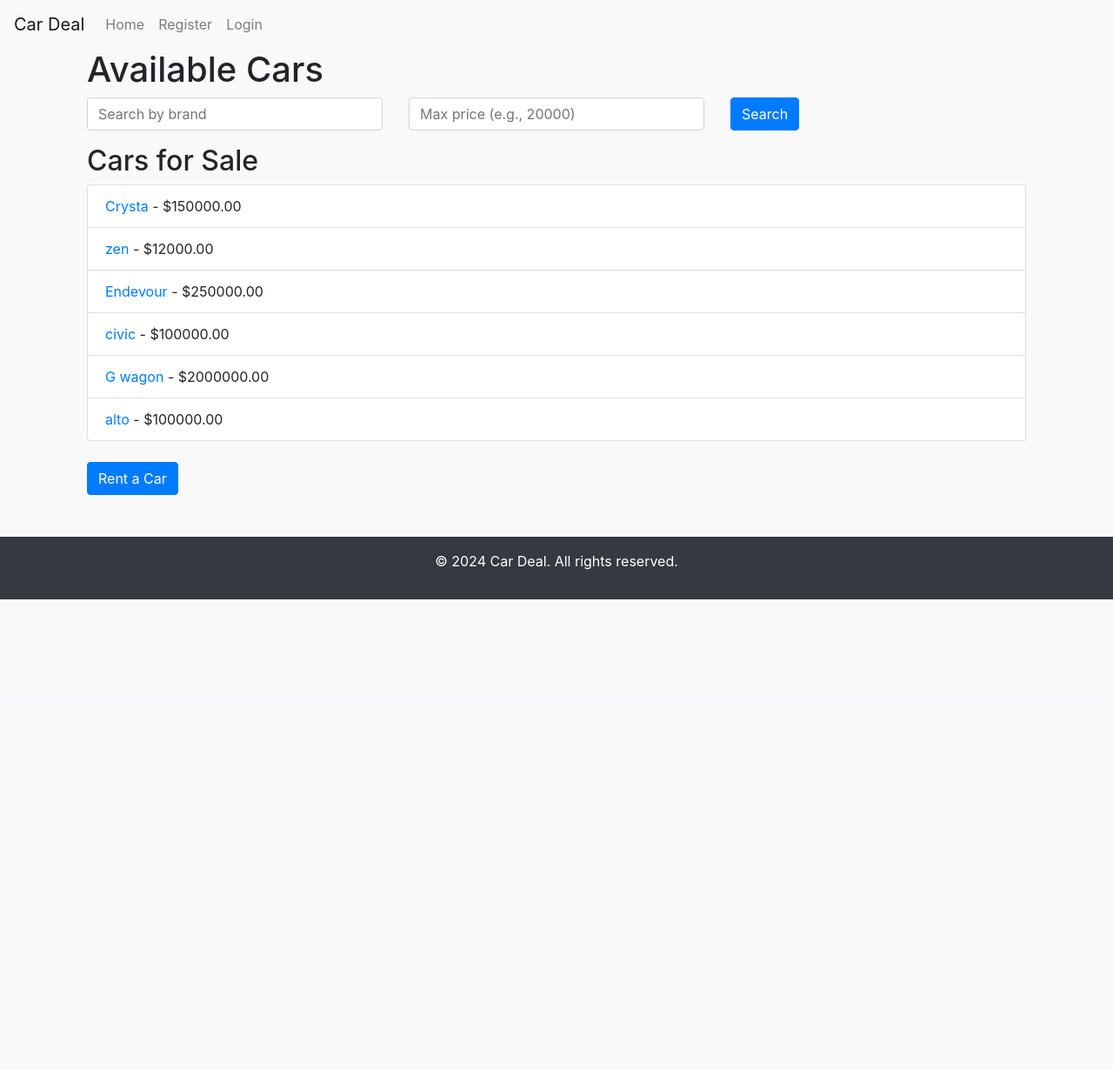
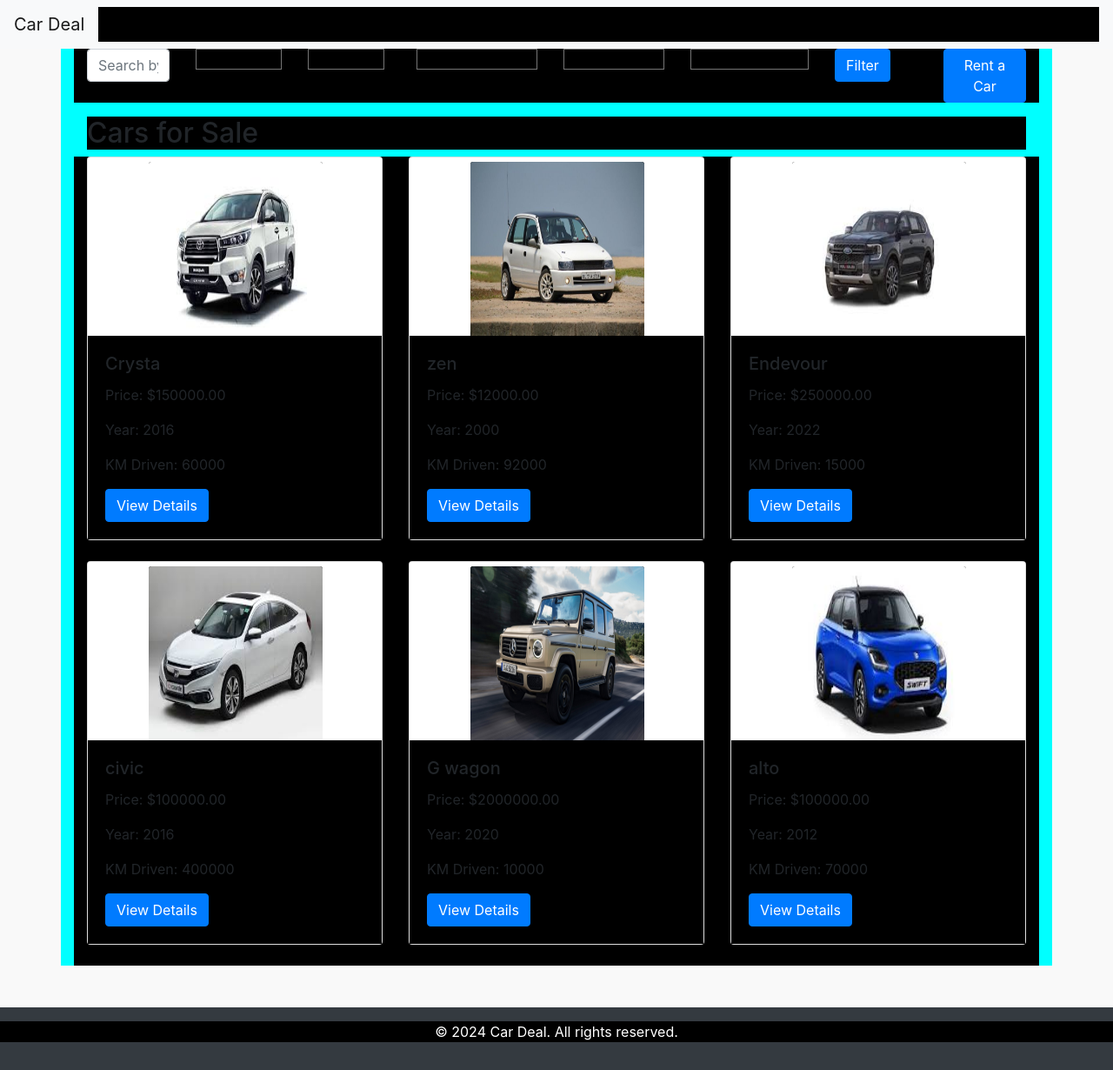
Before and after one commit to Mohamednufaij/CarGo, a Django app: page / in a window 1280 px wide. Shown: the whole page at 87% size. Before the commit the page ends 689 px from the top, so only its background shows below. Run offline with Django 5.2, Linux system fonts and the light colour scheme; data comes from the database, SQL or seed files in the repository; both versions use the stored data as it was after the commit; some libraries are stand-ins or nearby versions.

Commit message:
added few codes

```diff
--- a/CarDeal/settings.py
+++ b/CarDeal/settings.py
@@ -116,10 +116,10 @@ USE_TZ = True
 # Static files (CSS, JavaScript, Images)
 # https://docs.djangoproject.com/en/5.0/howto/static-files/
 
-STATIC_URL = 'static/'
+STATIC_URL = '/static/'
 # settings.py
 
-STATICFILES_DIRS = [os.path.join(BASE_DIR,'listings/static')]
+STATICFILES_DIRS = [os.path.join(BASE_DIR, 'listings', 'static')]
 
 MEDIA_URL = '/media/'
 MEDIA_ROOT = os.path.join(BASE_DIR, 'media')
--- a/listings/static/css/style.css
+++ b/listings/static/css/style.css
@@ -1,4 +1,7 @@
 /* styles.css */
+*{
+    background-color: black;
+}
 body {
     background-color: #f9f9f9;
 }
@@ -16,3 +19,6 @@ body {
 #WhatsApp{
  color: green;
 }
+.container{
+    background-color: aqua;
+}
--- a/listings/templates/listings/base.html
+++ b/listings/templates/listings/base.html
@@ -1,7 +1,7 @@
 <!-- base.html -->
 <!-- base.html -->
  {% load static %}
-<!DOCTYPE html>
+ <!DOCTYPE html>
 <html lang="en">
 <head>
     <meta charset="UTF-8">
@@ -9,6 +9,8 @@
     <title>Car Deal</title>
     <link rel="stylesheet" href="https://stackpath.bootstrapcdn.com/bootstrap/4.5.2/css/bootstrap.min.css">
     <link rel="stylesheet" href="{% static 'css/style.css' %}">
+    <link rel="stylesheet" href="https://cdnjs.cloudflare.com/ajax/libs/font-awesome/6.0.0-beta3/css/all.min.css">
+
 </head>
 <body>
     <nav class="navbar navbar-expand-lg navbar-light bg-light">
--- a/listings/templates/listings/car_list.html
+++ b/listings/templates/listings/car_list.html
@@ -2,37 +2,93 @@
 
 {% block content %}
 <div class="container">
-    <h1>Available Cars</h1>
+    <!-- <h1>Available Cars</h1> -->
 
     <!-- Search Form -->
     <form method="get" action="{% url 'car_list' %}">
         <div class="row mb-3">
             <div class="col">
-                <input type="text" name="brand" class="form-control" placeholder="Search by brand">
+                <input type="text" name="name" class="form-control" placeholder="Search by Car Name">
             </div>
             <div class="col">
-                <input type="number" name="price" class="form-control" placeholder="Max price (e.g., 20000)">
+                <select name="brand" class="form-select">
+                    <option value="">All Brands</option>
+                    {% for brand in brands %}
+                        <option value="{{ brand.name }}">{{ brand.name }}</option>
+                    {% endfor %}
+                </select>
             </div>
             <div class="col">
-                <button type="submit" class="btn btn-primary">Search</button>
+                <select name="year" class="form-select">
+                    <option value="">All Years</option>
+                    {% for year in years %}
+                        <option value="{{ year }}">{{ year }}</option>
+                    {% endfor %}
+                </select>
+            </div>
+            <div class="col">
+                <select name="km" class="form-select">
+                    <option value="">All KM</option>
+                    <option value="50000">Up to 50,000</option>
+                    <option value="100000">Up to 100,000</option>
+                    <option value="150000">Up to 150,000</option>
+                    <option value="200000">Up to 200,000</option>
+                    <option value="200001">Above 200,000</option>
+                </select>
+            </div>
+            <div class="col">
+                <select name="oil_type" class="form-select">
+                    <option value="">All Oil Types</option>
+                    {% for oil in oil_types %}
+                        <option value="{{ oil.type }}">{{ oil.type }}</option>
+                    {% endfor %}
+                </select>
+            </div>
+            <div class="col">
+                <select name="price" class="form-select">
+                    <option value="">All Prices</option>
+                    <option value="5000">Up to 5,000</option>
+                    <option value="10000">Up to 10,000</option>
+                    <option value="20000">Up to 20,000</option>
+                    <option value="50000">Up to 50,000</option>
+                    <option value="100000">Up to 100,000</option>
+                    <option value="100001">Above 100,000</option>
+                </select>
+            </div>
+            <div class="col">
+                <button type="submit" class="btn btn-primary">Filter</button>
+            </div>
+            <div class="col">
+                <a href="{% url 'rent_car_page' %}" class="btn btn-primary float-end">Rent a Car</a>
             </div>
         </div>
     </form>
 
+
     <h2>Cars for Sale</h2>
-    <ul class="list-group">
+    <div class="row">
         {% for car in cars_for_sale %}
-        <li class="list-group-item">
-            <a href="{% url 'car_combined_detail' car.pk %}">{{ car.name }}</a> - ${{ car.price }}
-        </li>
+            <div class="col-md-4 mb-4">
+                <div class="card">
+                    {% if car.front_image %}
+                        <img src="{{ car.front_image.url }}" class="card-img-top" alt="{{ car.name }}" style="margin-left: 70px; margin-top: 5px;">
+
+                    {% endif %}
+                    <div class="card-body">
+                        <h5 class="card-title">{{ car.name }}</h5>
+                        <p class="card-text">Price: ${{ car.price }}</p>
+                        <p class="card-text">Year: {{ car.model_year }}</p>
+                        <p class="card-text">KM Driven: {{ car.km_driven }}</p>
+                        <a href="{% url 'car_combined_detail' car.pk %}" class="btn btn-primary">View Details</a>
+                    </div>
+                </div>
+            </div>
         {% empty %}
-        <li class="list-group-item">No cars match your search criteria.</li>
+            <p>No cars listed for sale.</p>
         {% endfor %}
-    </ul>
+    </div>
 
-    <div class="mt-4">
-        <a href="{% url 'rent_car_page' %}" class="btn btn-primary float-end">Rent a Car</a>
-    </div>
+
 
 </div>
 {% endblock %}
--- a/listings/views.py
+++ b/listings/views.py
@@ -60,19 +60,85 @@ def profile_view(request):
     # Get the user's cars for sale and for rent
     cars_for_sale = CarForSale.objects.filter(owner=user, is_for_sale=True)
     cars_for_rent = CarForRent.objects.filter(owner=user, is_for_rent=True)
-    print('*****************')
-    print('*****************')
-    print('*****************')
-    print("User Profile:", user_profile)
-    print("Cars for Sale:", cars_for_sale)
-    print("Cars for Rent:", cars_for_rent)
-    print('*****************')
-    print('*****************')
-    print('*****************')
+    # print('*****************')
+    # print('*****************')
+    # print('*****************')
+    # print("User Profile:", user_profile)
+    # print("Cars for Sale:", cars_for_sale)
+    # print("Cars for Rent:", cars_for_rent)
+    # print('*****************')
+    # print('*****************')
+    # print('*****************')
     return render(request, 'listings/profile.html', {
         'user_profile': user_profile,
         'cars_for_sale': cars_for_sale,
         'cars_for_rent': cars_for_rent,
+    })
+
+
+def car_list(request):
+    # Get filter values from the request
+    name_query = request.GET.get('name', '')
+    brand_query = request.GET.get('brand', '')
+    year_query = request.GET.get('year', '')
+    km_query = request.GET.get('km', '')
+    oil_type_query = request.GET.get('oil_type', '')
+    price_query = request.GET.get('price', '')
+
+    # Start with all cars for sale
+    cars_for_sale = CarForSale.objects.all()
+
+    # Apply filters if values are provided
+    if name_query:
+        cars_for_sale = cars_for_sale.filter(name__icontains=name_query)
+
+    if brand_query:
+        cars_for_sale = cars_for_sale.filter(brand__name=brand_query)
+
+    if year_query:
+        cars_for_sale = cars_for_sale.filter(model_year=year_query)
+
+    if km_query:
+        try:
+            km = int(km_query)
+            if km == 200001:
+                cars_for_sale = cars_for_sale.filter(km_driven__gt=200000)
+            else:
+                cars_for_sale = cars_for_sale.filter(km_driven__lte=km)
+        except ValueError:
+            pass  # Ignore invalid input
+
+    if oil_type_query:
+        cars_for_sale = cars_for_sale.filter(oil_type__type=oil_type_query)
+
+    if price_query:
+        try:
+            price = int(price_query)
+            if price == 100001:
+                cars_for_sale = cars_for_sale.filter(price__gt=100000)
+            else:
+                cars_for_sale = cars_for_sale.filter(price__lte=price)
+        except ValueError:
+            pass  # Ignore invalid input
+
+    # Fetch all cars for rent without filtering
+    cars_for_rent = CarForRent.objects.all()
+
+    # Fetch choices for dropdown filters
+    brands = Brand.objects.all()
+    years = CarForSale.objects.values_list('model_year', flat=True).distinct().order_by('-model_year')
+    oil_types = OilType.objects.all()
+    print('***************')
+    print('***************')
+    print(brands,years,oil_types)
+    print('***************')
+    print('***************')
+    return render(request, 'listings/car_list.html', {
+        'cars_for_sale': cars_for_sale,
+        'cars_for_rent': cars_for_rent,
+        'brands': brands,
+        'years': years,
+        'oil_types': oil_types,
     })
 
 
@@ -104,31 +170,31 @@ from .forms import CarForSaleForm, CarForRentForm
 from django.shortcuts import render
 from .models import CarForSale, CarForRent
 
-def car_list(request):
-    brand_query = request.GET.get('brand', '')
-    price_query = request.GET.get('price', '')
+# def car_list(request):
+#     brand_query = request.GET.get('brand', '')
+#     price_query = request.GET.get('price', '')
 
-    # Filter cars for sale based on search criteria
-    cars_for_sale = CarForSale.objects.all()
+#     # Filter cars for sale based on search criteria
+#     cars_for_sale = CarForSale.objects.all()
 
-    if brand_query:
-        # Adjust 'name' based on the field in the Brand model that stores the brand name
-        cars_for_sale = cars_for_sale.filter(brand__name__icontains=brand_query)
+#     if brand_query:
+#         # Adjust 'name' based on the field in the Brand model that stores the brand name
+#         cars_for_sale = cars_for_sale.filter(brand__name__icontains=brand_query)
 
-    if price_query:
-        try:
-            price = float(price_query)  # Using float to match DecimalField
-            cars_for_sale = cars_for_sale.filter(price__lte=price)
-        except ValueError:
-            pass  # Ignore invalid price input
+#     if price_query:
+#         try:
+#             price = float(price_query)  # Using float to match DecimalField
+#             cars_for_sale = cars_for_sale.filter(price__lte=price)
+#         except ValueError:
+#             pass  # Ignore invalid price input
 
-    # Fetch all cars for rent without filtering
-    cars_for_rent = CarForRent.objects.all()
+#     # Fetch all cars for rent without filtering
+#     cars_for_rent = CarForRent.objects.all()
 
-    return render(request, 'listings/car_list.html', {
-        'cars_for_sale': cars_for_sale,
-        'cars_for_rent': cars_for_rent,
-    })
+#     return render(request, 'listings/car_list.html', {
+#         'cars_for_sale': cars_for_sale,
+#         'cars_for_rent': cars_for_rent,
+#     })
 @login_required
 def car_combined_detail(request, pk):
     # Try to get the car from CarForSale, and if not found, try CarForRent
```
Also changed, not shown: listings/templates/listings/car_detail.html (+14 -0 lines), listings/templates/listings/rent_car_detail.html (+14 -0 lines), db.sqlite3, media/media/cars_for_sale/civic.jpeg (added), media/media/cars_for_sale/crysta.jpeg (added), media/media/cars_for_sale/endevour.jpeg (added), media/media/cars_for_sale/gw.jpeg (added), media/media/cars_for_sale/merc.jpg (added), media/media/cars_for_sale/swift.jpeg (added), media/media/cars_for_sale/swift_BxtnMBg.jpeg (added), media/media/cars_for_sale/swift_Pk8Jphn.jpeg (added), media/media/cars_for_sale/swift_o8Ql1F8.jpeg (added), media/media/cars_for_sale/swift_r4D7SMQ.jpeg (added), media/media/cars_for_sale/swift_sOb0MgH.jpeg (added), 1 more files.
